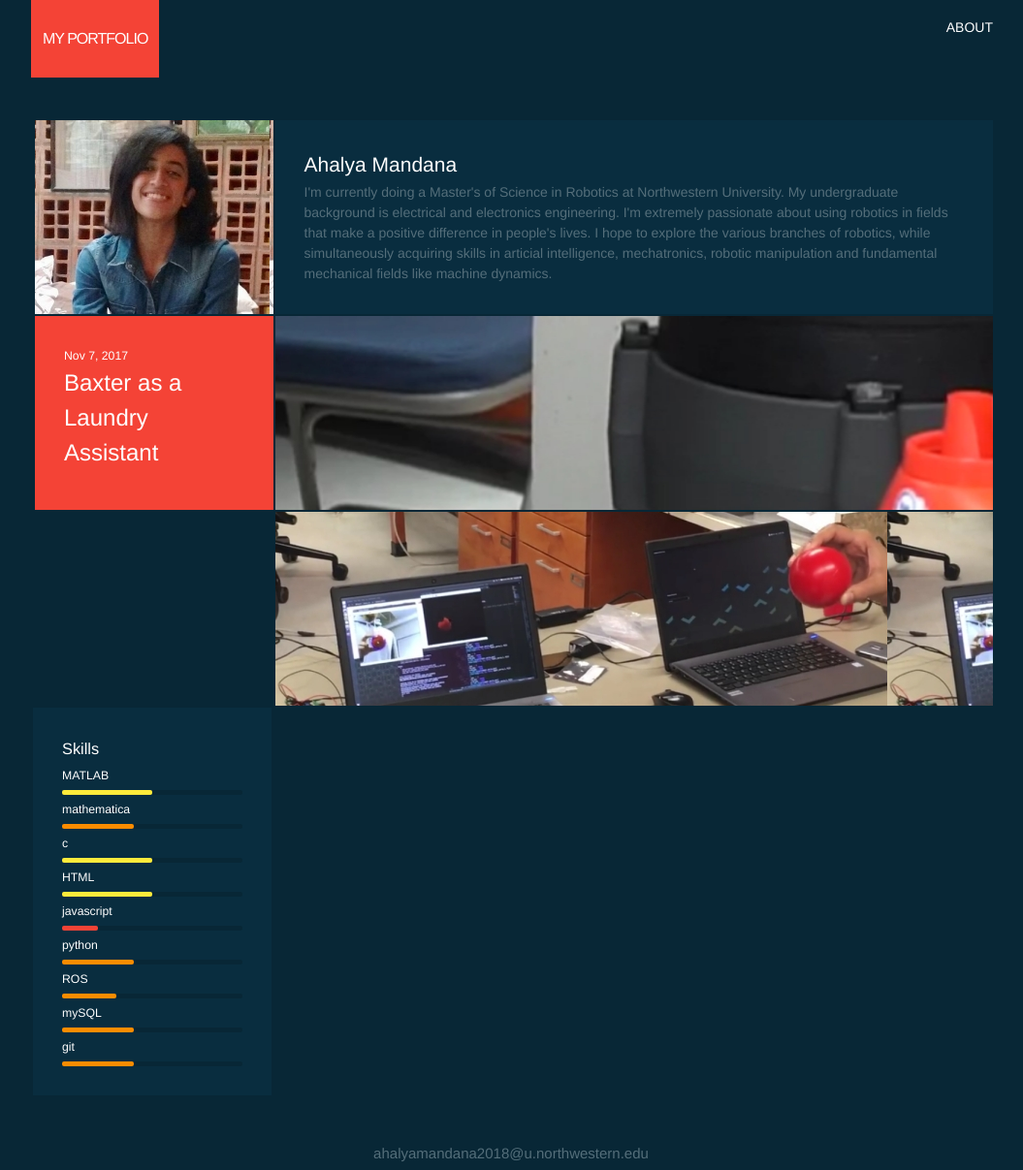
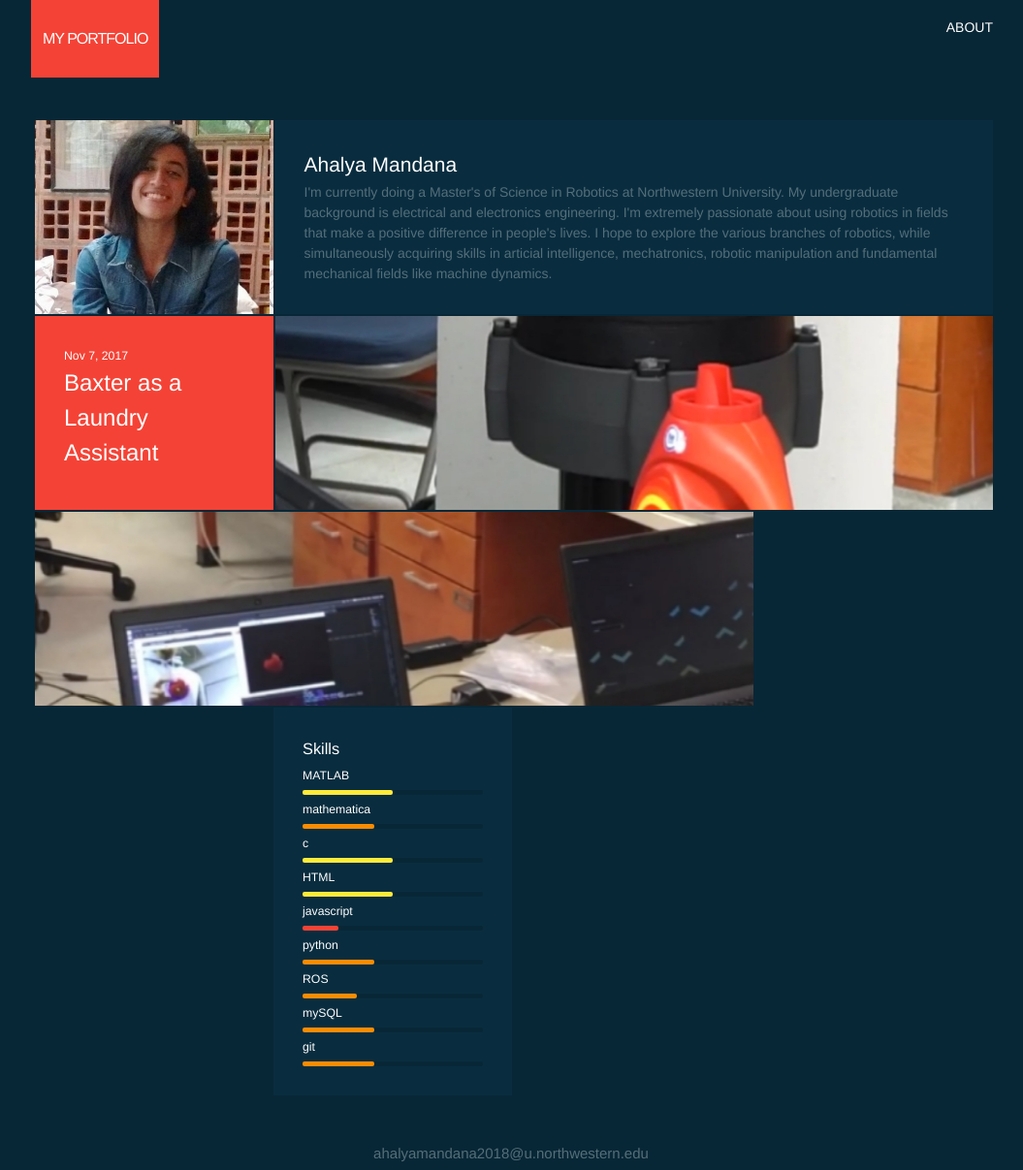
Before and after one commit to am2512/am2512.github.io, a Jekyll site: the page built from index.html, in a window 1280 px wide. Shown: the whole page at 97% size, without its empty margins (112-1167 px from the left). Built offline with Jekyll 4.4.1, drawn with Linux system fonts in a browser that asks for light colours.

Commit message:
Formatting content

```diff
--- a/index.html
+++ b/index.html
@@ -52,6 +52,18 @@ layout: default
 
 
      <div class="col col-12">
+
+     <div class="col col-9">
+        <div class="block glass"  style="background-image:url(assets/2.jpg)">
+          </div>
+      </div>
+  </div>
+
+
+
+
+
+
        <div class="col col-3">
     {% for post in site.post2 %}
 
@@ -70,11 +82,6 @@ layout: default
 
 
 
-      <div class="col col-9">
-        <div class="block glass"  style="background-image:url(assets/2.jpg)">
-          </div>
-      </div>
-  </div>
 
 
 
```
Also changed, not shown: _post2/2016-03-30-project.markdown (renamed from __post2/2016-03-30-project.markdown), assets/1.jpg, assets/2.jpg.
